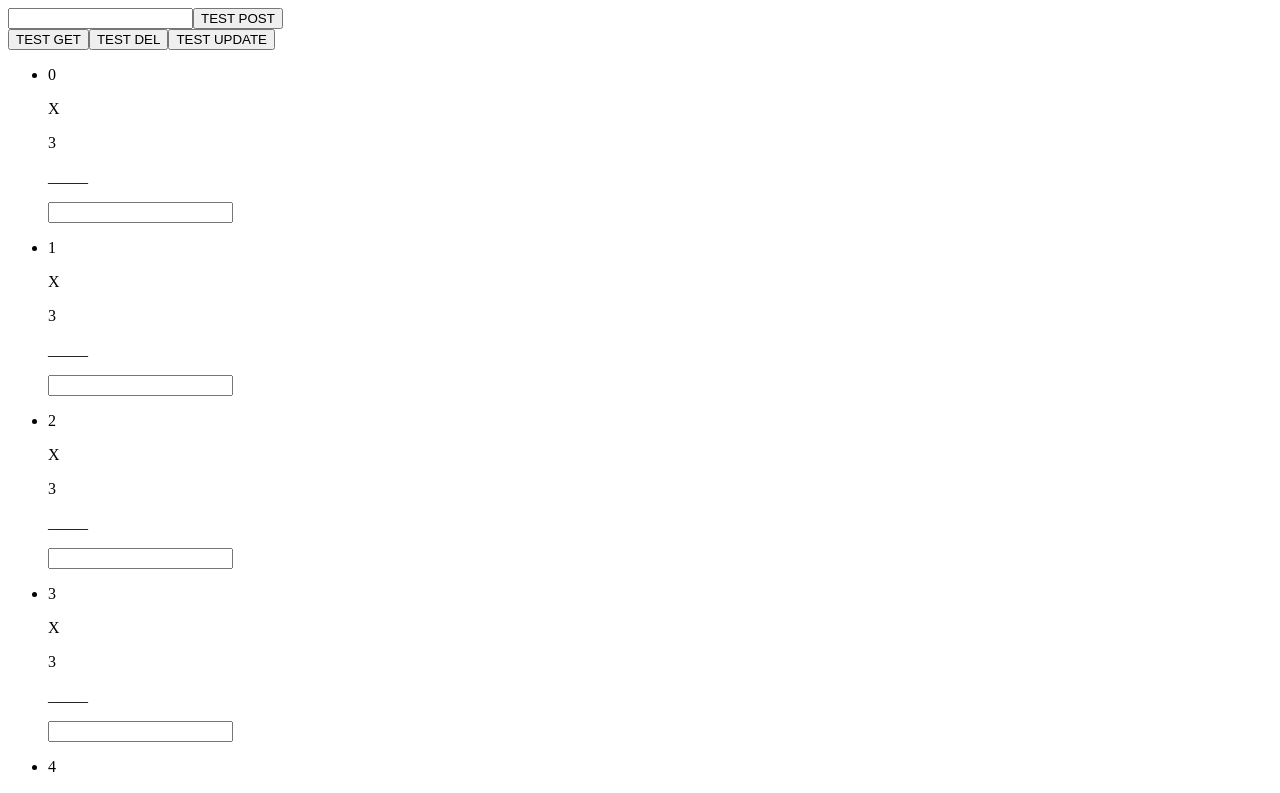
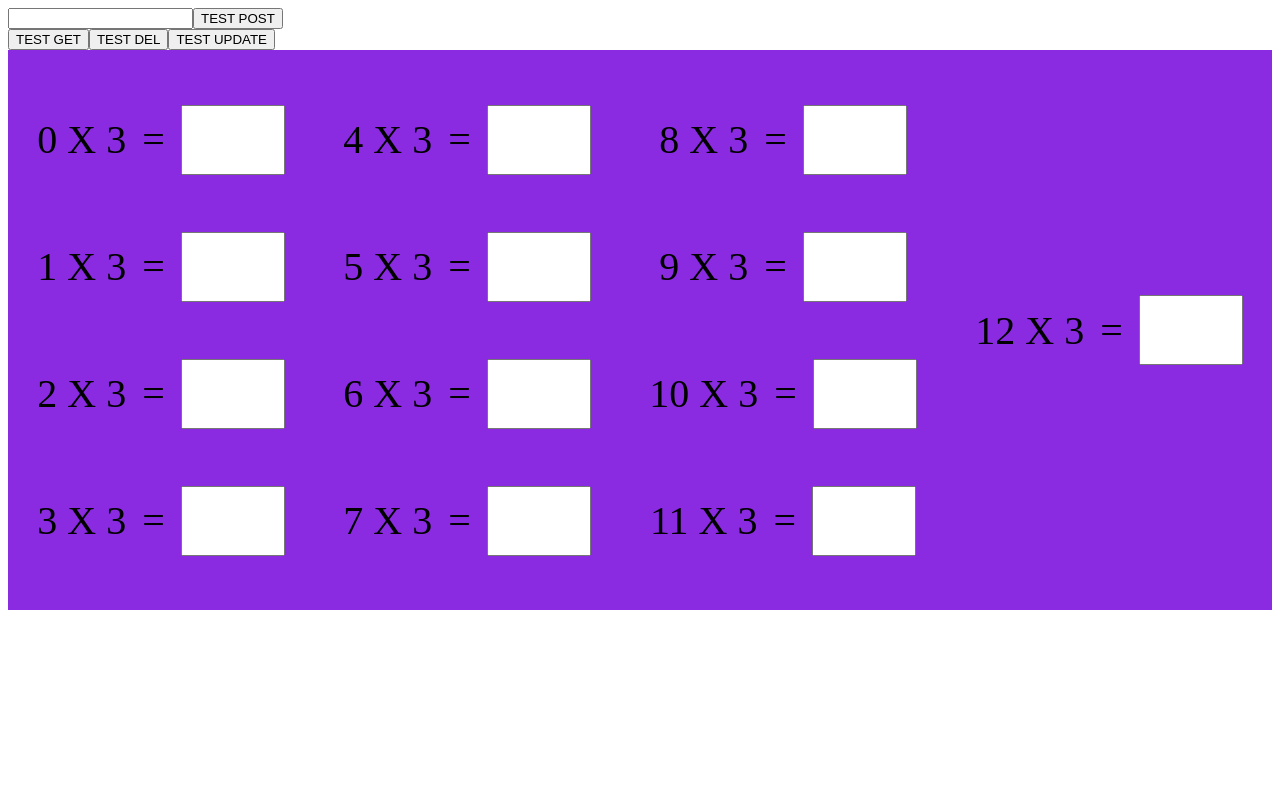
Before and after one commit to kjensen19/MultiMadness, a React (Create React App) app: page / in a window 1280 px wide. Shown: the top 793 px of the page. Built offline with nearby package versions, Linux system fonts and the light colour scheme.

Commit message:
format equation and answer input display

```diff
--- /dev/null
+++ b/src/components/MultiplicationTable/Mult.css
@@ -0,0 +1,31 @@
+
+.MultList{
+    list-style: none;
+}
+
+.Mults{
+    font-size: 2.5rem;
+    padding-right: 1rem;
+}
+
+.MultContainer{
+    display: flex;
+    justify-content: center;
+    align-items: center;
+}
+
+.MultsInput{
+    height: 4rem;
+    font-size: 2.5rem;
+    width: 6rem
+}
+
+.listContainer{
+    display: flex;
+    flex-flow: column;
+    flex-wrap: wrap;
+    height: 70vh;
+    background-color: blueviolet;
+    align-items: center;
+    justify-content: center;
+}
--- /dev/null
+++ b/src/components/MultiplicationTable/MultItem.jsx
@@ -0,0 +1,17 @@
+import { useState } from "react"
+import './Mult.css'
+
+
+function MultItem({ mult }){
+    const [answer, setAnswer] = useState('')
+
+        return(
+            <div className="MultContainer">
+                <p className='Mults'>{mult.multiplicand} X {mult.multiplier}</p>
+                <p className="Mults"> = </p>
+                <input className="MultsInput" type='text' value={answer} onChange={(event)=>{setAnswer(event.target.value)}}></input>
+            </div>
+            )
+}
+
+export default MultItem
--- a/src/components/MultiplicationTable/MultTable.jsx
+++ b/src/components/MultiplicationTable/MultTable.jsx
@@ -1,7 +1,9 @@
 import { useState } from "react"
+import MultItem from "./MultItem"
+import './Mult.css'
 
 function MultiplicationTable({ multiplier }){
-    const [answer, setAnswer] = useState('')
+
     const multiArray = [0, 1, 2, 3, 4, 5, 6, 7, 8, 9, 10, 11, 12]
     var multiObject = []
     function tableMaker(multiplier){
@@ -17,18 +19,12 @@ function MultiplicationTable({ multiplier }){
 
 
     return(
-        <ul>{multiObject.map((mult,i) =>(
-            <li key={i}>
-                <div>
-                    <p>{mult.multiplicand}</p>
-                    <p>X</p>
-                    <p>{mult.multiplier}</p>
-                    <p>_____</p>
-                    <input type='text' value={answer} onChange={(event)=>{setAnswer(event.target.value)}}></input>
-                </div>
-                </li>))}
+        <div className="listContainer">
+            {multiObject.map((mult,i) =>(
+                <MultItem mult={mult} />
+            ))}
 
-        </ul>
+        </div>
     )
 }
 
```
